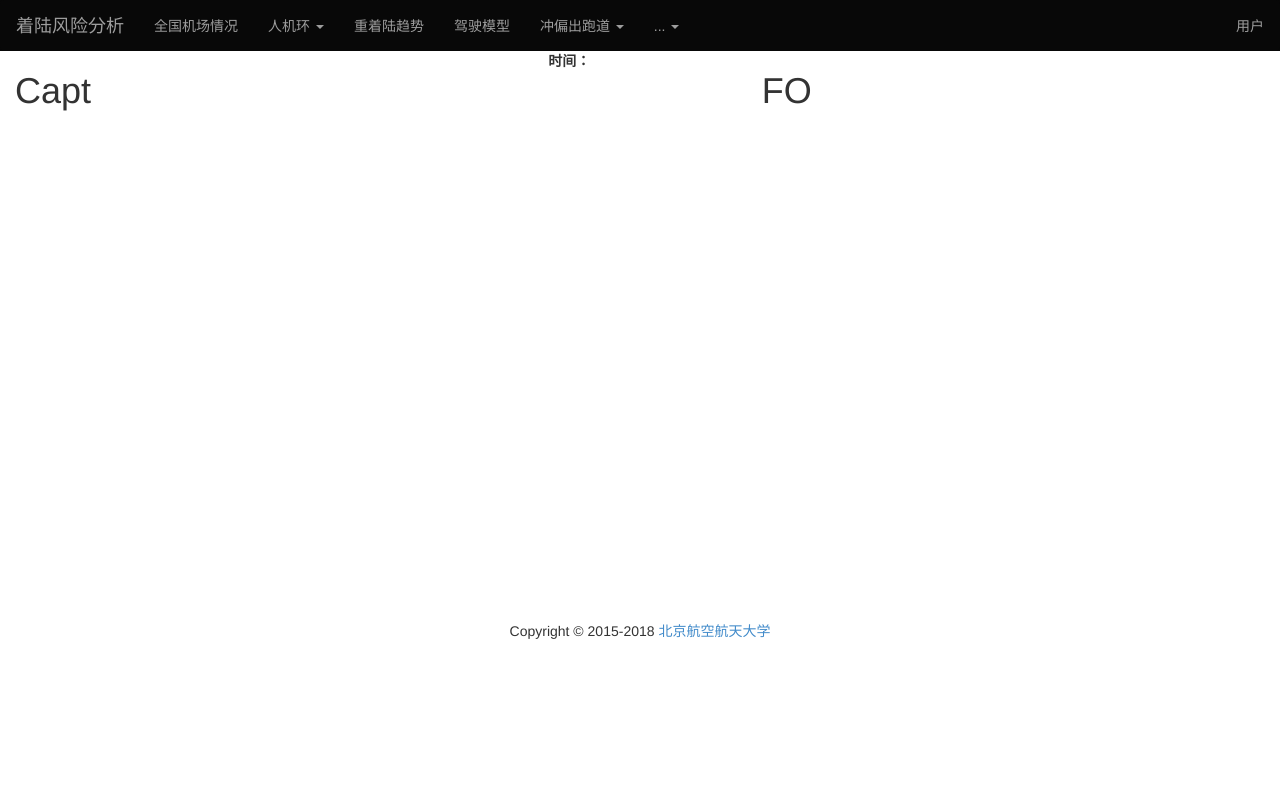
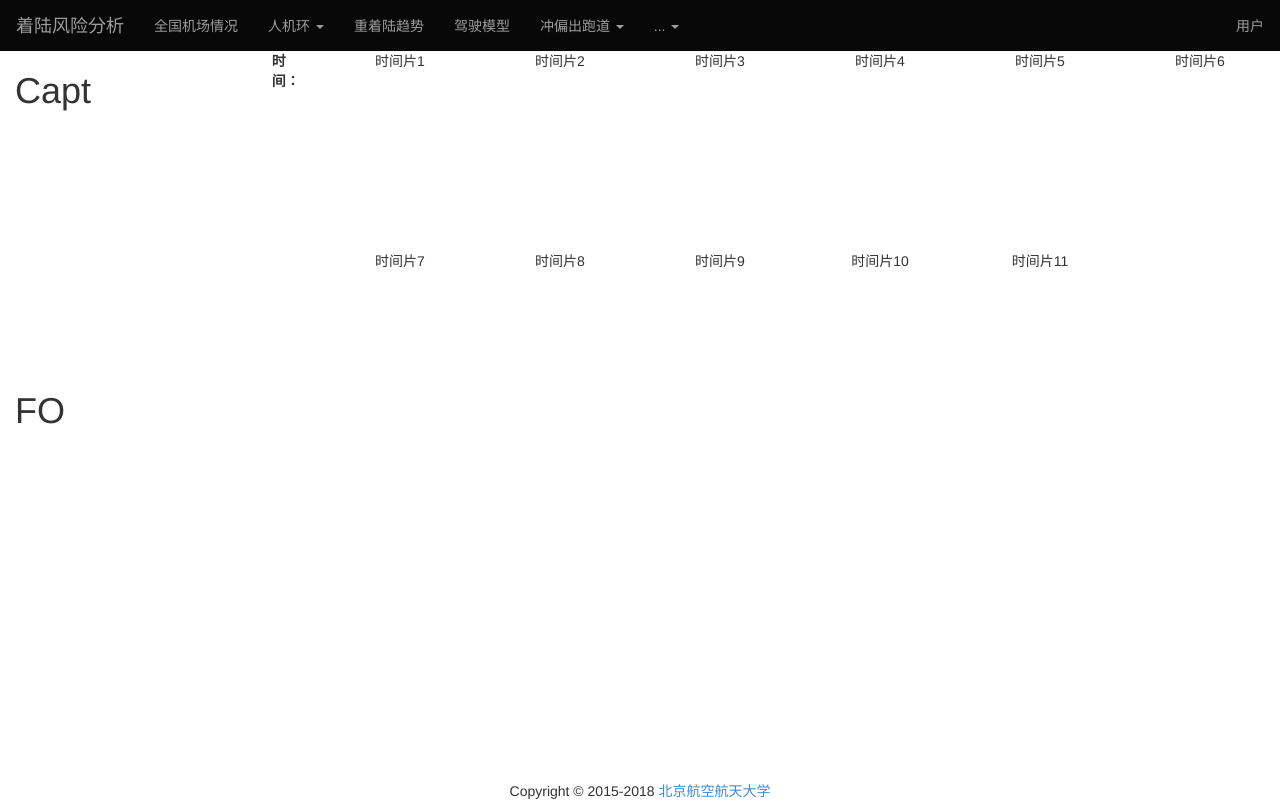
Before and after one commit to yiyang186/LARS, a Django app: template driving/templates/driving/index.html in a window 1280 px wide. Before the commit the page ends 639 px from the top, so only its background shows below. Run offline with Django 3.2, Linux system fonts and the light colour scheme; the template is opened without the code that fills it, so the values that code supplies are empty; parts of the project's set-up code (start-up, migrations or seed data) failed here and were passed over; some libraries are stand-ins or nearby versions.

Commit message:
增加着陆风险注意力模型展示功能

```diff
--- a/driving/static/js/driving.js
+++ b/driving/static/js/driving.js
@@ -1,6 +1,128 @@
 var alldata = JSON.parse($("#alldata").text());
 var i = 0;
 // var airporturl = document.getElementById("airporturl").textContent;
+
+
+option_drv = {
+    polar: {
+        center: ['50%', '50%']
+    },
+    angleAxis: {
+        type: 'value',
+        startAngle: 0
+    },
+    radiusAxis: {
+        min: 0,
+        max: 15
+    },
+    series: [{
+        coordinateSystem: 'polar',
+        name: 'drv0',
+        type: 'line',
+        showSymbol: false,
+        data: [[0, 0], [0, 0]]
+    }]
+};
+
+function DrawDrvPolar(ec, index) {
+    var id = "drv_" + index
+    var dom = document.getElementById(id);
+    var myChart = ec.init(dom);
+    myChart.setOption(option_drv, true);
+    myChart.setOption({
+        series: [{
+            data: alldata["crosses"][index]
+        }]
+    });
+}
+
+option_attention = {
+    title: {
+        text: alldata['title'],
+    },
+    tooltip: {
+        trigger: 'axis',
+        axisPointer: {
+            type: 'cross',
+            label: {
+                backgroundColor: '#283b56'
+            }
+        }
+    },
+    legend: {
+        data:['注意力', '逆转率', '操作率', '环境熵']
+    },
+    toolbox: {
+        show: true,
+        feature: {
+            dataView: {readOnly: false},
+            restore: {},
+            saveAsImage: {}
+        }
+    },
+    dataZoom: {
+        show: false,
+        start: 0,
+        end: 100
+    },
+    xAxis: [
+        {
+            type: 'category',
+            boundaryGap: true,
+            data: [1,2,3,4,5,6,7,8,9,10,11]
+        }
+    ],
+    yAxis: [
+        {
+            type: 'value',
+            scale: true,
+            name: '注意力',
+            max: 1,
+            min: 0.0,
+            boundaryGap: [0, 0]
+        },
+        {
+            type: 'value',
+            scale: true,
+            name: '标准化特征指标',
+            max: 1.0,
+            min: 0.0,
+            boundaryGap: [0, 0]
+        }
+    ],
+    series: [
+        {
+            name:'注意力',
+            type:'bar',
+            yAxisIndex: 0,
+            data: alldata["attention"]
+        },
+        {
+            name:'逆转率',
+            type:'line',
+            yAxisIndex: 1,
+            data: alldata["crs_rate"]
+        },
+        {
+            name:'操作率',
+            type:'line',
+            yAxisIndex: 1,
+            data: alldata["opt_rate"]
+        },
+        {
+            name:'环境熵',
+            type:'line',
+            yAxisIndex: 1,
+            data: alldata["ent"]
+        }
+    ]
+};
+
+function DrawAttention(ec) {
+    var dom = document.getElementById('attention');
+    var myChart = ec.init(dom);
+    myChart.setOption(option_attention, true);
+}
 
 $(function() {
     $("#slider-vertical").slider({
@@ -74,6 +196,11 @@ function DrawStickTrack(ec, id) {
 function DrawCharts(ec) {
     DrawStickTrack(ec, "capt");
     DrawStickTrack(ec, "fo");
+    DrawAttention(ec);
+
+    for(var i = 0; i < 11; i++) {
+        DrawDrvPolar(ec, i);
+    }
 }
 
 DrawCharts(echarts);
--- a/driving/templates/driving/index.html
+++ b/driving/templates/driving/index.html
@@ -1,20 +1,83 @@
 {% extends 'base.html' %}
 {% block content %}
-    <div class='col-md-5'>
+    <div class="col-md-3 col-md-offset">
+        <div class="col-md-10">
+            <div class="row">
                 <h1>Capt</h1>
-        <div id="stick_capt" style="width: 100%;height:500px;"></div>
+                <div id="stick_capt" style="width: 100%;height:250px;"></div>
             </div>
-    <div class='col-md-2'>
+            <div class="row">
+                <h1>FO</h1>
+                <div id="stick_fo" style="width: 100%;height:250px;"></div>
+            </div>
+        </div>
+        <div class="col-md-2">
             <p>
                 <label for="time">时间：</label>
                 <input type="text" id="time" style="border:0; color:#f6931f; font-weight:bold;">
             </p>
-        <div id="slider-vertical" style="height:500px;"></div>
+            <div id="slider-vertical" style="height:600px;"></div>
         </div>
-    <div class='col-md-5'>
-        <h1>FO</h1>
-        <div id="stick_fo" style="width: 100%;height:500px;"></div>
     </div>
+
+
+    <div class="col-md-9">
+        <div class="row">
+            <div class="col-md-2">
+                <p align="center">时间片1</p>
+                <div id="drv_0" style="width: 100%;height:150px;"></div>
+            </div>
+            <div class="col-md-2">
+                <p align="center">时间片2</p>
+                <div id="drv_1" style="width: 100%;height:150px;"></div>
+            </div>
+            <div class="col-md-2">
+                <p align="center">时间片3</p>
+                <div id="drv_2" style="width: 100%;height:150px;"></div>
+            </div>
+            <div class="col-md-2">
+                <p align="center">时间片4</p>
+                <div id="drv_3" style="width: 100%;height:150px;"></div>
+            </div>
+            <div class="col-md-2">
+                <p align="center">时间片5</p>
+                <div id="drv_4" style="width: 100%;height:150px;"></div>
+            </div>
+            <div class="col-md-2">
+                <p align="center">时间片6</p>
+                <div id="drv_5" style="width: 100%;height:150px;"></div>
+            </div>
+        </div>
+        <br>
+        <div class="row">
+            <div class="col-md-2">
+                <p align="center">时间片7</p>
+                <div id="drv_6" style="width: 100%;height:150px;"></div>
+            </div>
+            <div class="col-md-2">
+                <p align="center">时间片8</p>
+                <div id="drv_7" style="width: 100%;height:150px;"></div>
+            </div>
+            <div class="col-md-2">
+                <p align="center">时间片9</p>
+                <div id="drv_8" style="width: 100%;height:150px;"></div>
+            </div>
+            <div class="col-md-2">
+                <p align="center">时间片10</p>
+                <div id="drv_9" style="width: 100%;height:150px;"></div>
+            </div>
+            <div class="col-md-2">
+                <p align="center">时间片11</p>
+                <div id="drv_10" style="width: 100%;height:150px;"></div>
+            </div>
+        </div>
+
+        <div class="row">
+            <div id="attention" style="width: 100%;height:350px;"></div>
+        </div>
+    </div>
+
+
     <p id='alldata' hidden='hidden'>{{ alldata|safe }}</p>
     {% load staticfiles %}
     <link href="{% static 'css/jquery.minicolors.css' %}" rel="stylesheet" type="text/css">
```
Also changed, not shown: base_helpers/base_helpers.py (+25 -1 lines), driving/helpers.py (+141 -3 lines). Lines whose indentation alone changed are shown as unchanged.
